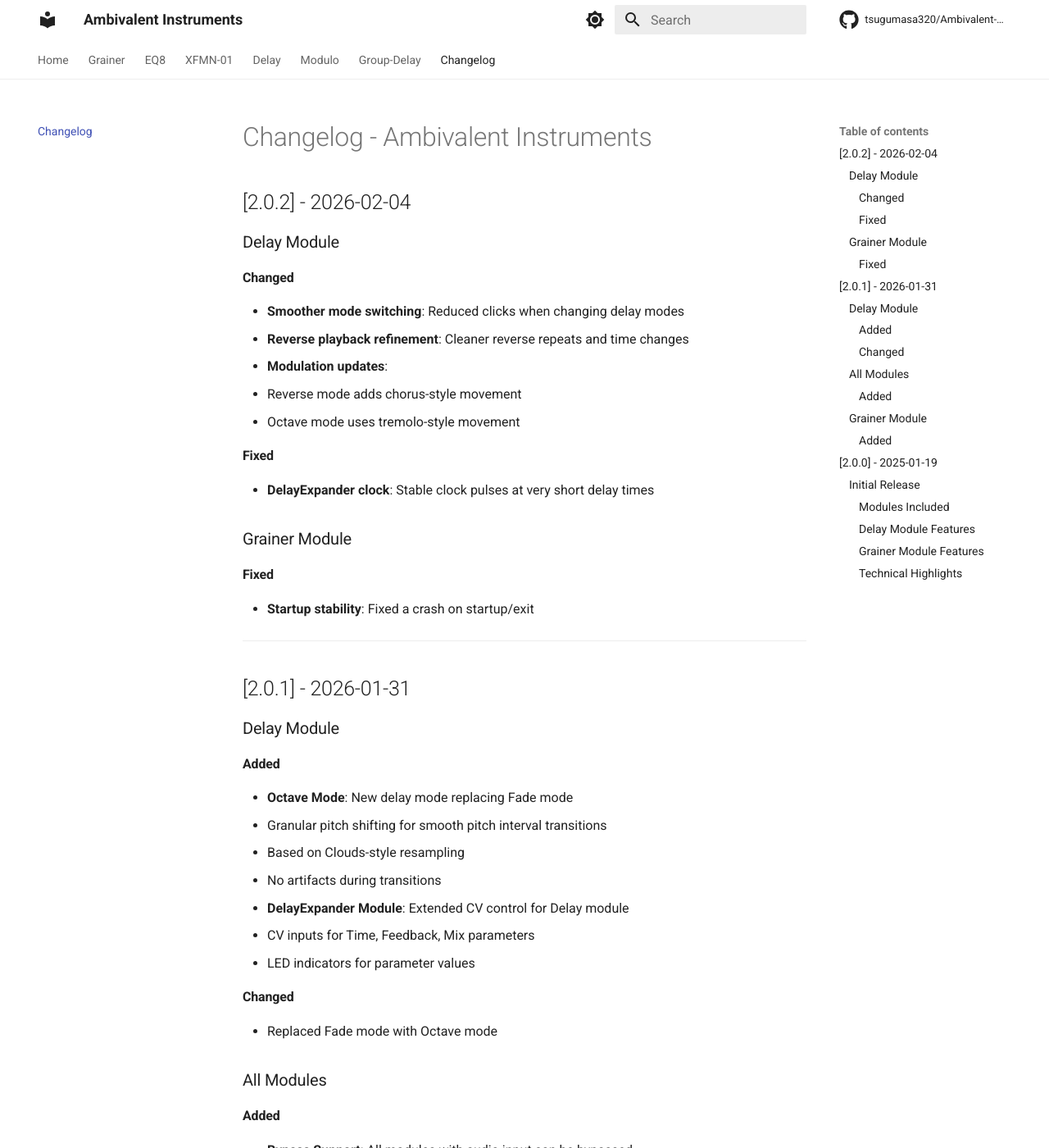
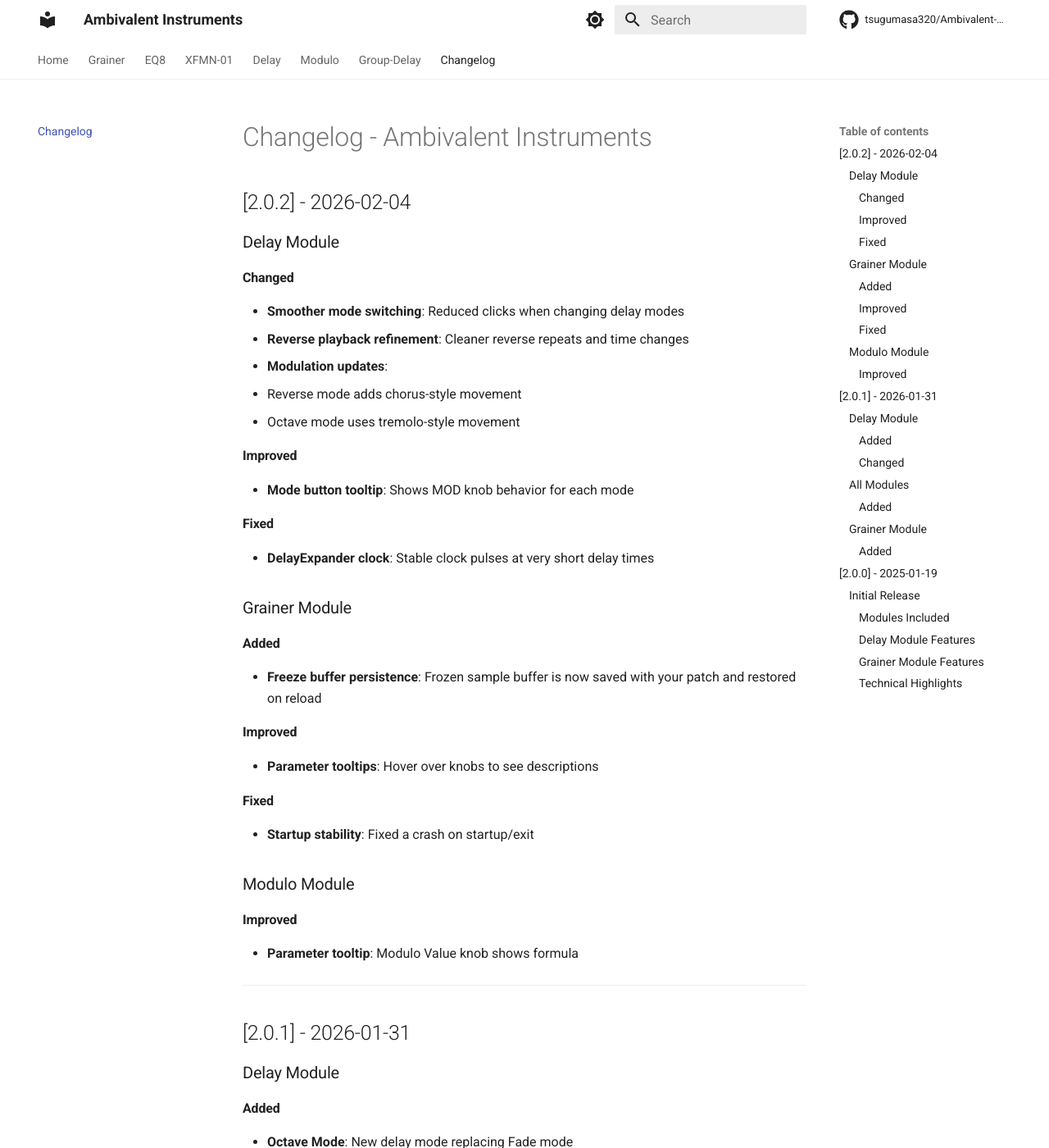
Before and after one commit to tsugumasa320/Ambivalent-Instruments-Manual, an MkDocs documentation site: the page built from docs/changelog.md, in a window 1280 px wide and 1400 px high. Shown: the whole window at 82% size. Built offline with MkDocs 1.6.1 and Material for MkDocs 9.7.7, drawn with Linux system fonts in a browser that asks for light colours; comment, search, counter and statistics services are not loaded.

Commit message:
Update changelog for v2.0.2

```diff
--- a/docs/changelog.md
+++ b/docs/changelog.md
@@ -11,13 +11,27 @@
   - Reverse mode adds chorus-style movement
   - Octave mode uses tremolo-style movement
 
+#### Improved
+- **Mode button tooltip**: Shows MOD knob behavior for each mode
+
 #### Fixed
 - **DelayExpander clock**: Stable clock pulses at very short delay times
 
 ### Grainer Module
 
+#### Added
+- **Freeze buffer persistence**: Frozen sample buffer is now saved with your patch and restored on reload
+
+#### Improved
+- **Parameter tooltips**: Hover over knobs to see descriptions
+
 #### Fixed
 - **Startup stability**: Fixed a crash on startup/exit
+
+### Modulo Module
+
+#### Improved
+- **Parameter tooltip**: Modulo Value knob shows formula
 
 ---
 
```
